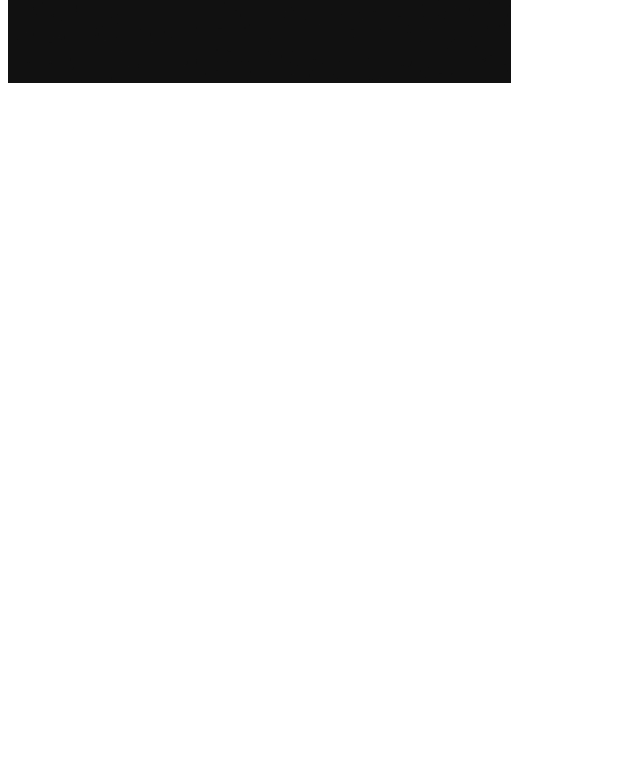
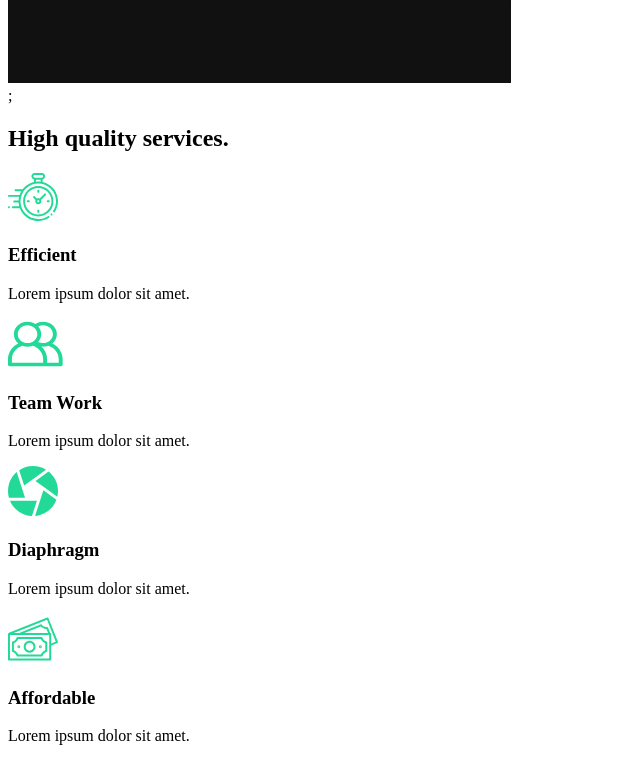
Before and after one commit to therealgeekfruit/creator, a React (Create React App) app: page / in a window 1280 px wide. Shown: the part 840-1599 px from the top of the page, without its empty margins (0-640 px from the left). Before the commit the page ends 935 px from the top, so only its background shows below. Built offline with nearby package versions, Linux system fonts and the light colour scheme.

Commit message:
services section

```diff
--- a/src/components/AboutSection.js
+++ b/src/components/AboutSection.js
@@ -22,7 +22,7 @@
         <button>Hire me</button>
       </div>
       <div className="image">
-        <img src={home1} alt="picture of Sudeep" />
+        <img src={home1} alt="coolguy" />
       </div>
     </div>
   );
--- /dev/null
+++ b/src/components/ServicesSection.js
@@ -0,0 +1,55 @@
+import React from "react";
+import clock from "../img/clock.svg";
+import diaphragm from "../img/diaphragm.svg";
+import money from "../img/money.svg";
+import teamwork from "../img/teamwork.svg";
+import home2 from "../img/home2.png";
+
+const ServicesSection = () => {
+  return (
+    <div>
+      <div className="services">
+        <div className="description">
+          <h2>
+            High <span>quality</span> services.
+          </h2>
+          <div className="cards">
+            <div className="card">
+              <div className="icon">
+                <img alt="icon" src={clock} />
+                <h3>Efficient</h3>
+              </div>
+              <p>Lorem ipsum dolor sit amet.</p>
+            </div>
+            <div className="card">
+              <div className="icon">
+                <img alt="icon" src={teamwork} />
+                <h3>Team Work</h3>
+              </div>
+              <p>Lorem ipsum dolor sit amet.</p>
+            </div>
+            <div className="card">
+              <div className="icon">
+                <img alt="icon" src={diaphragm} />
+                <h3>Diaphragm</h3>
+              </div>
+              <p>Lorem ipsum dolor sit amet.</p>
+            </div>
+            <div className="card">
+              <div className="icon">
+                <img alt="icon" src={money} />
+                <h3>Affordable</h3>
+              </div>
+              <p>Lorem ipsum dolor sit amet.</p>
+            </div>
+          </div>
+        </div>
+      </div>
+      <div className="image">
+        <img alt="camera" src={home2} />
+      </div>
+    </div>
+  );
+};
+
+export default ServicesSection;
--- a/src/pages/AboutUs.js
+++ b/src/pages/AboutUs.js
@@ -1,9 +1,15 @@
 import React from "react";
 //page components
 import AboutSection from "../components/AboutSection";
+import ServicesSection from "../components/ServicesSection";
 
 const AboutUs = () => {
-  return <AboutSection />;
+  return (
+    <>
+      <AboutSection />;
+      <ServicesSection />
+    </>
+  );
 };
 
 export default AboutUs;
```
